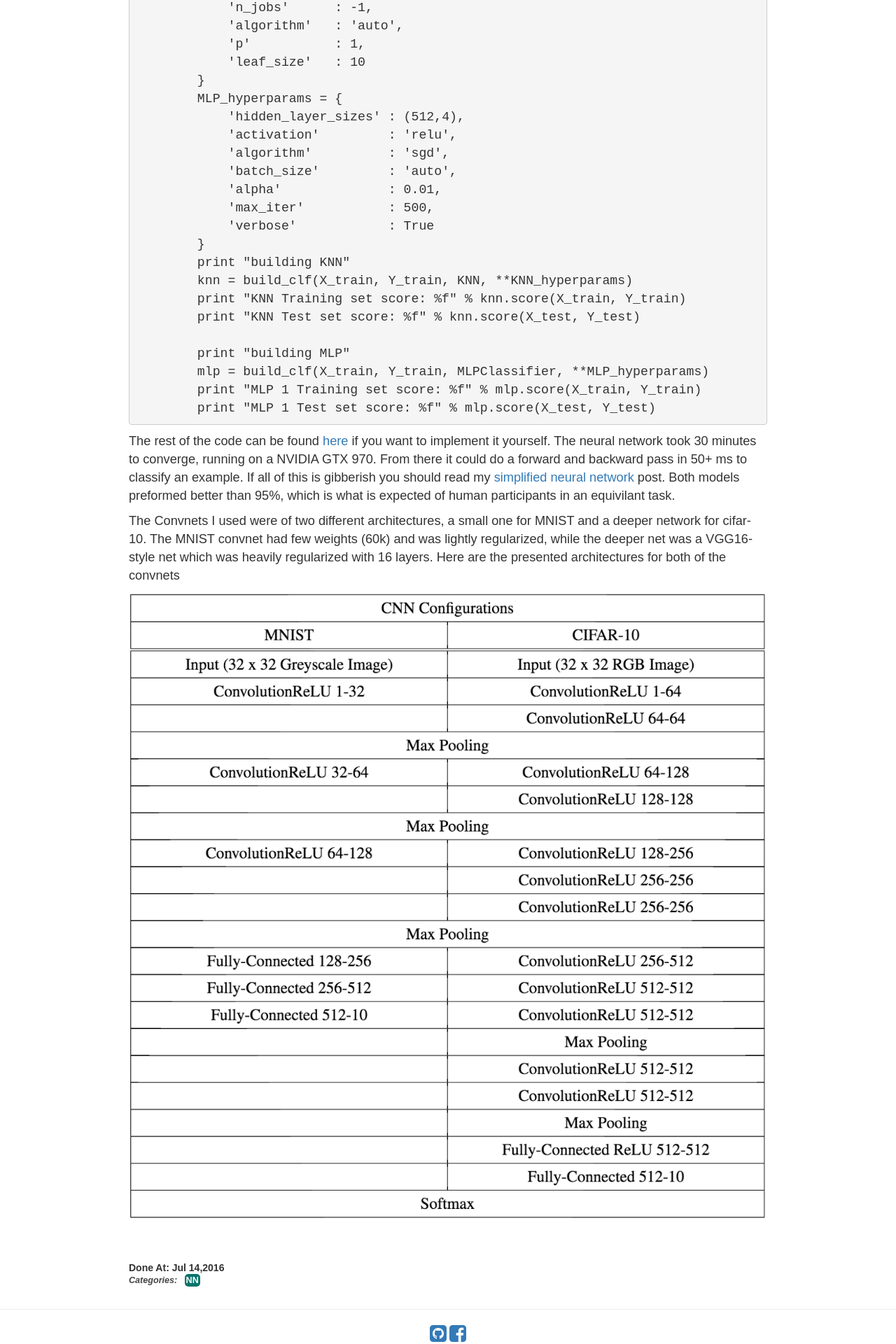
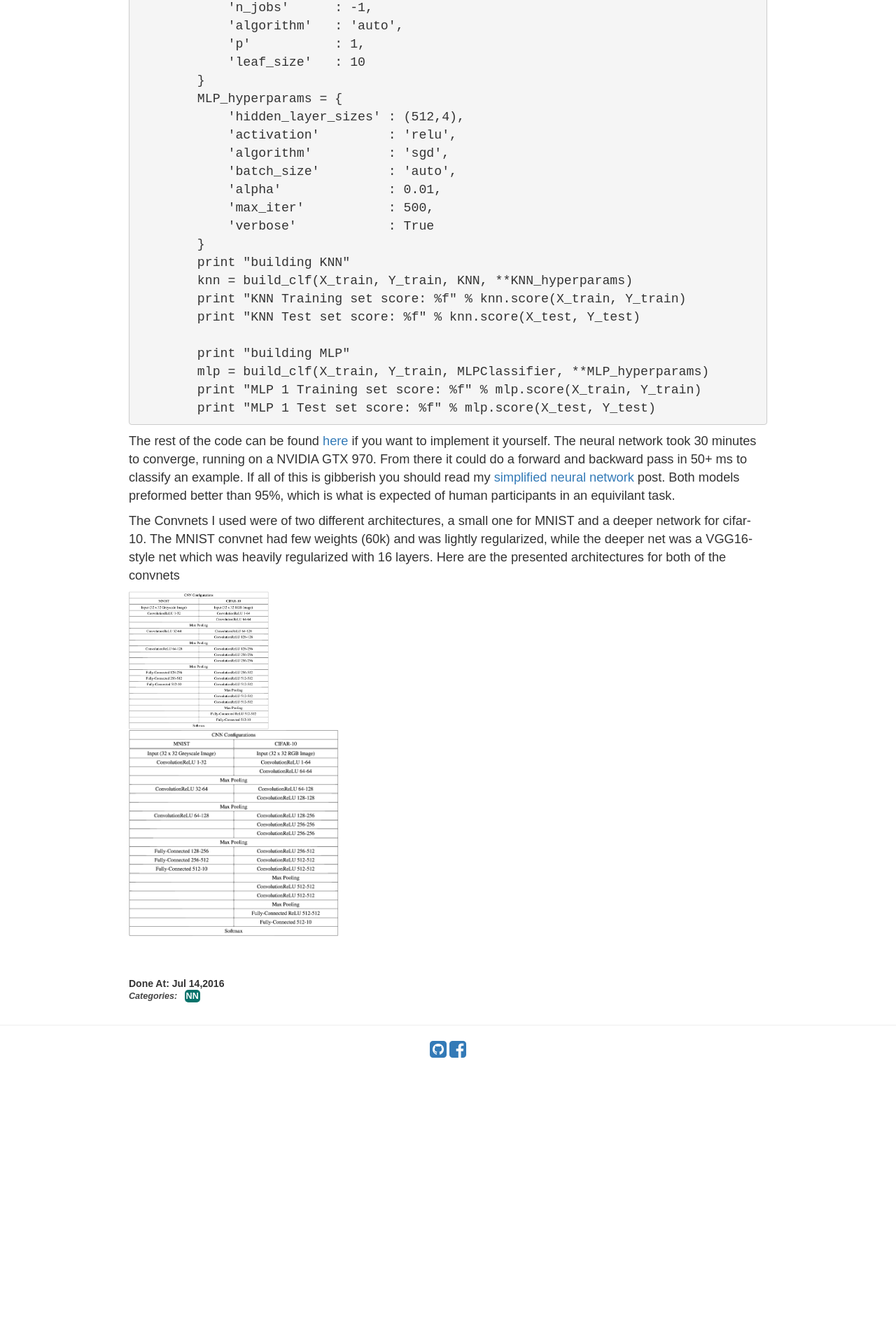
Before and after one commit to neale/neale.github.io, a Jekyll site: the page built from _posts/2015-01-12-cifar-torch.md, in a window 1280 px wide. Shown: the part 2286-4206 px from the top of the page at 70% size. Built offline with Jekyll 4.4.1, drawn with Linux system fonts in a browser that asks for light colours; nearby versions of some CDN libraries; library files that are not in the unit come from our copies; a script that is not in the unit is left out; comment, search, counter and statistics services are not loaded; after the commit the page ends 3800 px from its top, so only the background shows below that.

```diff
--- a/_posts/2015-01-12-cifar-torch.md
+++ b/_posts/2015-01-12-cifar-torch.md
@@ -91,6 +91,13 @@
 lightly regularized, while the deeper net was a VGG16-style net which was heavily regularized with 16 layers. Here are the presented architectures for both of the convnets
 {% if page.image %}
 <div class="post-img">
-<img class="img-responsive img-post" src=" {{site.baseurl}}/img/conv_architectures.png" style="width: 200px:;"/>
+<img class="img-responsive img-post" src=" {{site.baseurl}}/img/conv_architectures.png" width="200" height="800"/>
 </div>
 {% endif %}
+
+
+{% if page.image %}
+<div class="post-img">
+<img class="img-responsive img-post" src=" {{site.baseurl}}/img/conv_architectures.png" width="300" height="300"/>
+</div>
+{% endif %}
```
Also changed, not shown: img/cnn_train_graph.png (added).
